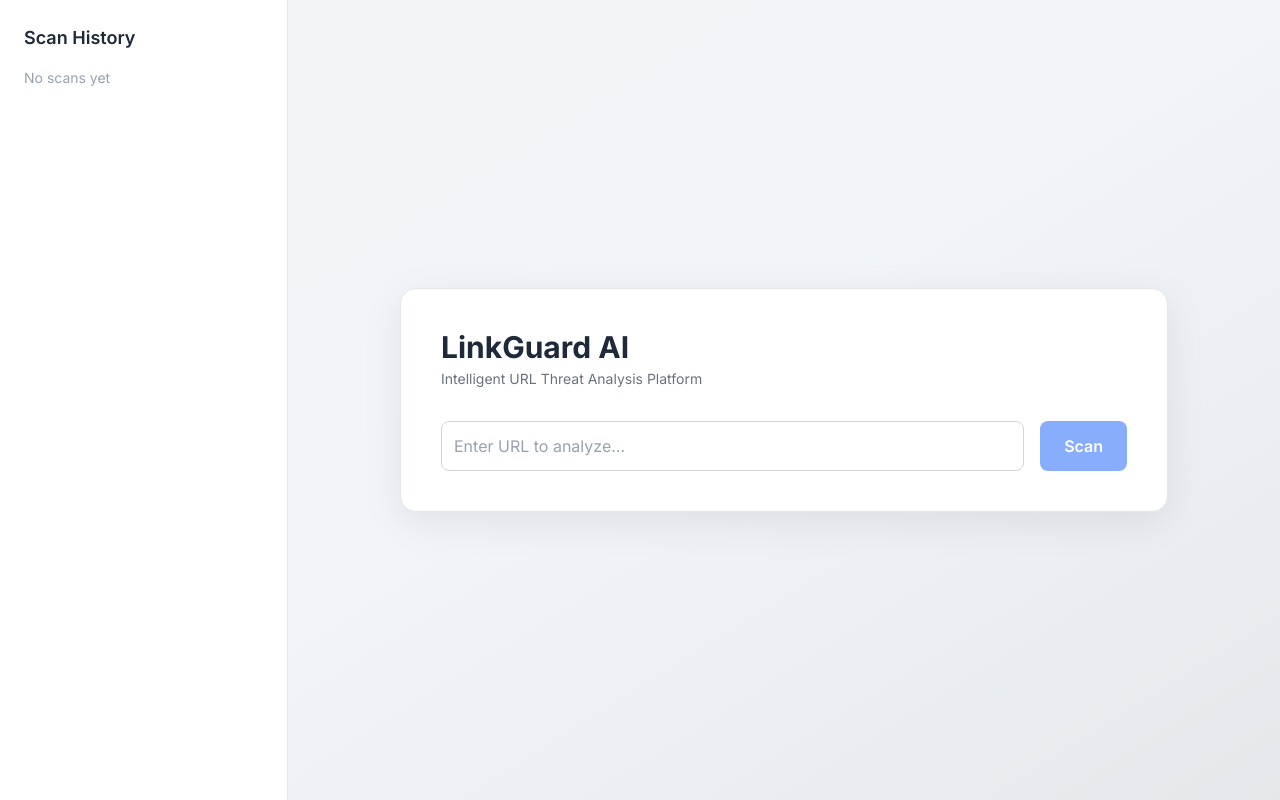
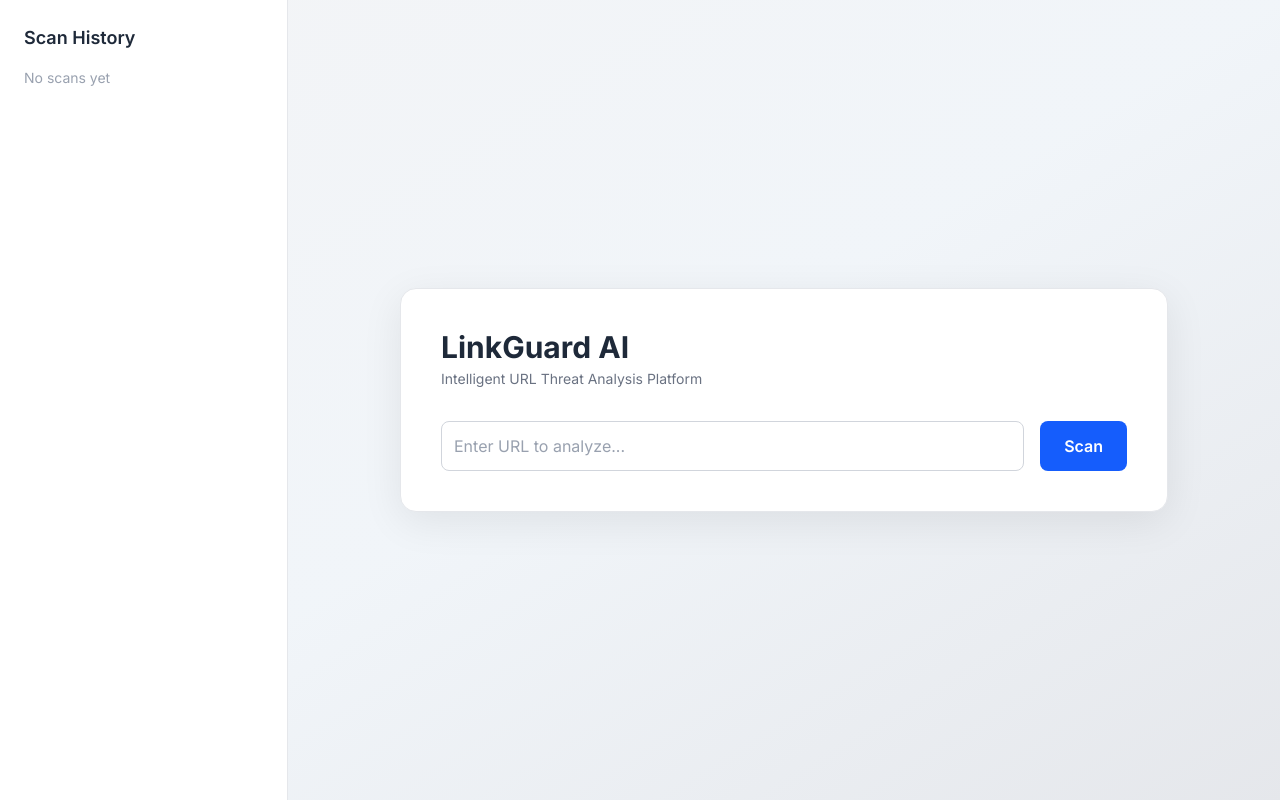
Before and after one commit to challappamanasa2005-design/project, a React (Vite) app: page / in a window 1280 px wide. Built offline with nearby package versions, Linux system fonts and the light colour scheme.

Commit message:
Update App.tsx

```diff
--- a/src/App.tsx
+++ b/src/App.tsx
@@ -19,12 +19,6 @@ export default function App() {
   const [result, setResult] = useState<ScanResult | null>(null);
   const [history, setHistory] = useState<HistoryItem[]>([]);
 
-  // URL Validation Regex
-  const urlRegex =
-    /^(https?:\/\/)?([a-zA-Z0-9-]+\.)+[a-zA-Z]{2,}(\/\S*)?$/;
-
-  const isValidUrl = urlRegex.test(url);
-
   const extractDomain = (input: string) => {
     try {
       const parsed = new URL(
@@ -40,7 +34,7 @@ export default function App() {
   };
 
   const handleScan = () => {
-    if (!url.trim() || !isValidUrl) return;
+    if (!url.trim()) return;
 
     setLoading(true);
     setResult(null);
@@ -135,7 +129,6 @@ export default function App() {
           </div>
 
           {/* Input Section */}
-          <div>
           <div className="flex gap-4">
             <input
               type="text"
@@ -147,18 +140,11 @@ export default function App() {
 
             <button
               onClick={handleScan}
-                disabled={loading || !isValidUrl}
-                className="px-6 bg-blue-600 text-white rounded-lg font-semibold hover:bg-blue-700 transition disabled:opacity-50 disabled:cursor-not-allowed"
+              disabled={loading}
+              className="px-6 bg-blue-600 text-white rounded-lg font-semibold hover:bg-blue-700 transition disabled:opacity-50"
             >
               {loading ? "Analyzing..." : "Scan"}
             </button>
-            </div>
-
-            {url && !isValidUrl && (
-              <p className="text-red-500 text-sm mt-2">
-                Please enter a valid URL (example: https://example.com)
-              </p>
-            )}
           </div>
 
           {/* URL Preview */}
@@ -196,7 +182,7 @@ export default function App() {
 
               <p className="text-gray-600">{result.message}</p>
 
-              {/* Risk Level Meter */}
+              {/* Risk Meter */}
               <div>
                 <p className="text-sm text-gray-500 mb-2">Risk Level</p>
                 <div className="w-full bg-gray-200 rounded-full h-3">
```
Lines whose indentation alone changed are shown as unchanged.
